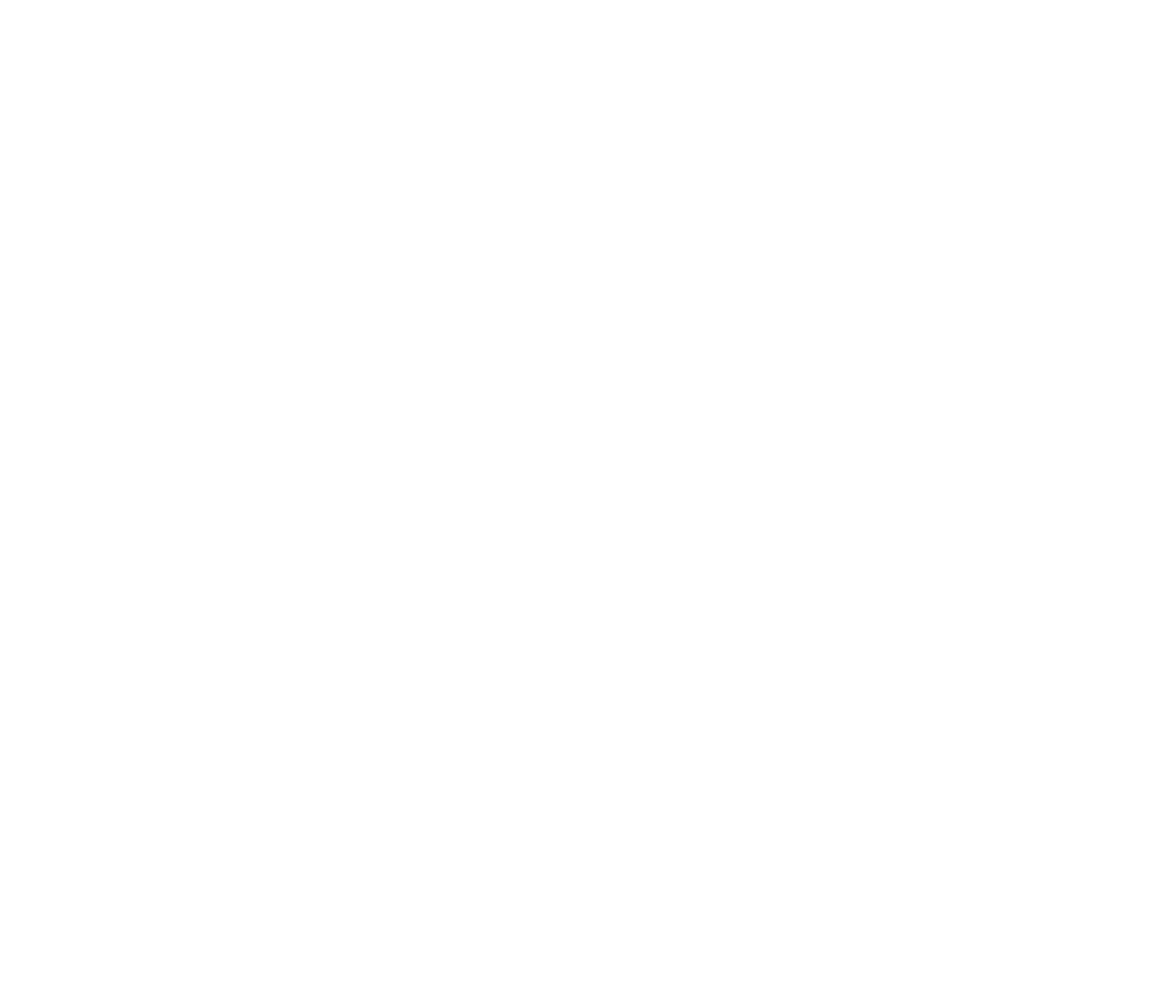
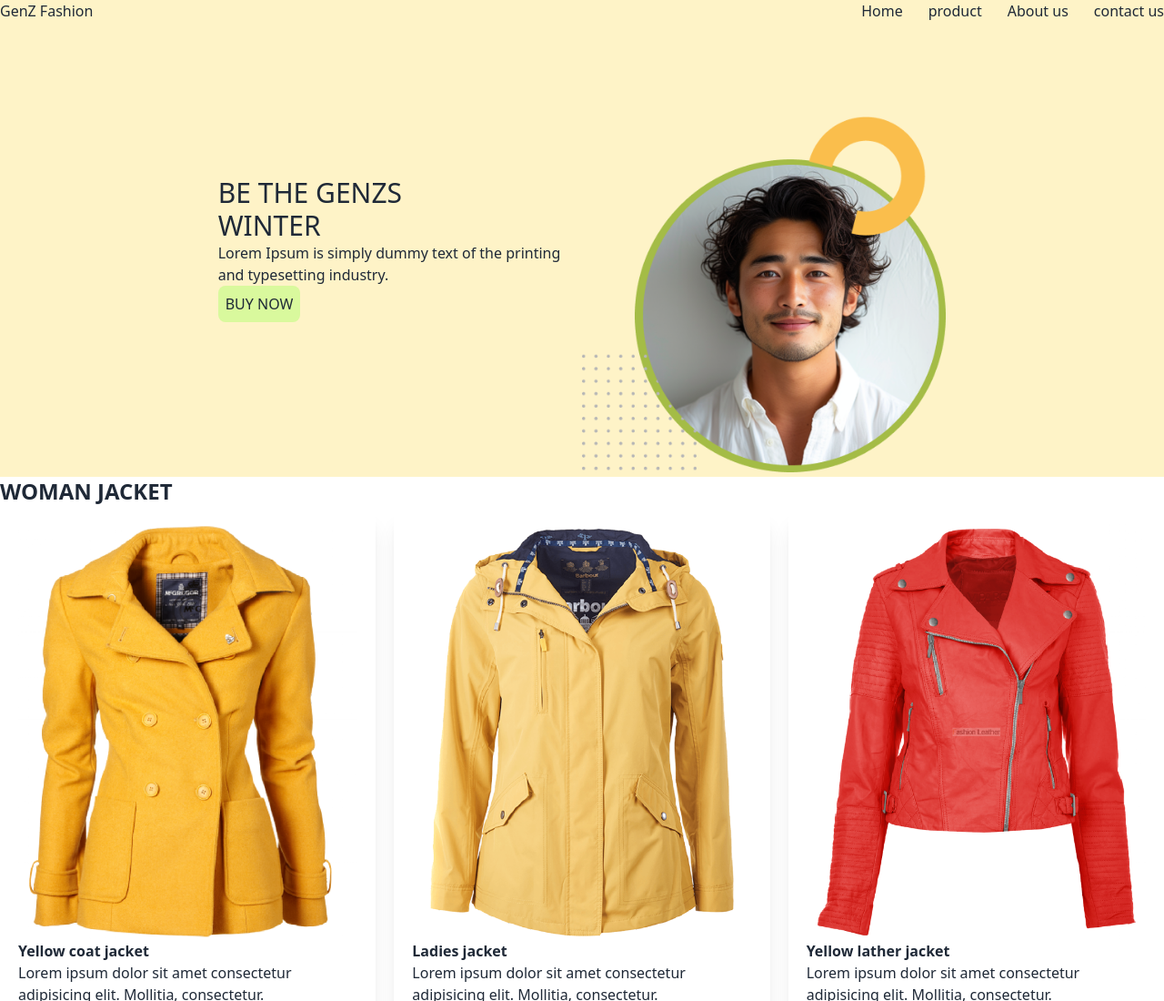
Before and after one commit to iamRakib07/genz-fashion, a plain HTML site: page index.html in a window 1280 px wide. Shown: the top 1100 px of the page at 91% size. Before the commit the page ends 800 px from the top, so only its background shows below. Drawn offline with nearby package versions, Linux system fonts and the light colour scheme.

Commit message:
added product section

```diff
--- a/index.html
+++ b/index.html
@@ -4,8 +4,81 @@
         <meta charset="UTF-8">
         <meta name="viewport" content="width=device-width, initial-scale=1.0">
         <title>Document</title>
+
+        <link
+            href="https://cdn.jsdelivr.net/npm/daisyui@4.12.13/dist/full.min.css"
+            rel="stylesheet" type="text/css" />
+        <script src="https://cdn.tailwindcss.com"></script>
     </head>
-<body>
+
+    <body class>
+        <header class="bg-amber-100">
+            <div class="flex justify-between container mx-auto">
+                <h3> GenZ Fashion</h3>
+                <ul class="flex space-x-7">
+                    <li>Home</li>
+                    <li>product</li>
+                    <li>About us</li>
+                    <li>contact us</li>
+                </ul>
+            </div>
+            <div class="flex items-center justify-center	gap-6">
+                <div>
+                    <h2 class="text-3xl">BE THE GENZS <br> WINTER</h2>
+                    <p>Lorem Ipsum is simply dummy text of the printing <br>
+                        and typesetting industry.</p>
+                    <button class="bg-lime-200 p-2 rounded-lg">BUY NOW</button>
+                </div>
+                <div>
+                    <img src="images/model.png" alt class="w-[400px] h-[500px]">
+                </div>
+
+            </div>
+        </header>
+        <!-- woman section -->
+        <section class="container mx-auto">
+         <h2 class="text-2xl font-bold">WOMAN JACKET</h2>
+         <div class="grid grid-cols-3 gap-5">
+            <div class="shadow-xl rounded-2xl p-5">
+                <img src="images/jacket-1.png" alt="">
+                <p class="font-bold">Yellow coat jacket</p>
+                <p class="text-extralight">Lorem ipsum dolor sit amet consectetur adipisicing elit. Mollitia, consectetur.</p>
+            </div>
+            <div  class="shadow-xl rounded-2xl p-5">
+                <img src="images/jacket-2.png" alt="">
+                <p class="font-bold">Ladies jacket</p>
+                <p class="text-extralight">Lorem ipsum dolor sit amet consectetur adipisicing elit. Mollitia, consectetur.</p>
+            </div>
+            <div  class="shadow-xl rounded-2xl p-5">
+                <img src="images/jacket-3.png" alt="">
+                <p class="font-bold">Yellow lather jacket</p>
+                <p class="text-extralight">Lorem ipsum dolor sit amet consectetur adipisicing elit. Mollitia, consectetur.</p>
+            </div>
+
+         </div>
+        </section>
+                 <!-- Man section -->
+                  <section >
+                    <h2 class="text-2xl font-bold">MAN JACKET</h2>
+                    <div class="grid grid-cols-3 gap-5">
+                        <div class="shadow-xl rounded-2xl p-5">
+                            <img src="images/jacket-4.png" alt="">
+                            <p class="font-bold">snoeboard jacket man</p>
+                            <p class="text-extralight">Lorem ipsum dolor sit amet consectetur adipisicing elit. Mollitia, consectetur.</p>
+                        </div>
+                        <div class="shadow-xl rounded-2xl p-5">
+                            <img src="images/jacket-5.png" alt="">
+                            <p class="font-bold">man leather jacket</p>
+                            <p class="text-extralight">Lorem ipsum dolor sit amet consectetur adipisicing elit. Mollitia, consectetur.</p>
+                        </div>
+                        <div class="shadow-xl rounded-2xl p-5">
+                            <img src="images/jacket-6.png" alt="">
+                            <p class="font-bold">Man Casual jacket</p>
+                            <p class="text-extralight">Lorem ipsum dolor sit amet consectetur adipisicing elit. Mollitia, consectetur.</p>
+                        </div>
+
+                    </div>
+                  </section>
 
     </body>
 </html>
```
Also changed, not shown: icons/bg1.png (added), icons/bg2.png (added), icons/bg3.png (added), icons/box.png (added), icons/house.png (added), icons/logo.png (added), icons/question.png (added), icons/shopping-cart 1.png (added), images/jacket-1.png (added), images/jacket-2.png (added), images/jacket-3.png (added), images/jacket-4.png (added), images/jacket-5.png (added), images/jacket-6.png (added), 2 more files, 1 other file. Lines whose indentation alone changed are shown as unchanged.
